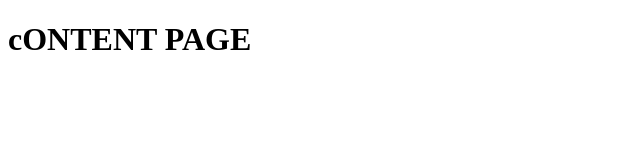
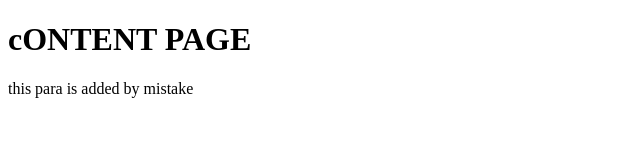
Before and after one commit to Shobhit1505/learning-git, a plain HTML site: page contentPage.html in a window 1280 px wide. Shown: the whole page, without its empty margins (0-640 px from the left). Drawn offline with Linux system fonts and the light colour scheme.

Commit message:
wrong commit2

```diff
--- a/contentPage.html
+++ b/contentPage.html
@@ -7,5 +7,6 @@
 </head>
 <body>
     <H1>cONTENT PAGE</H1>
+    <p>this para is added by mistake</p>
 </body>
 </html>
```
